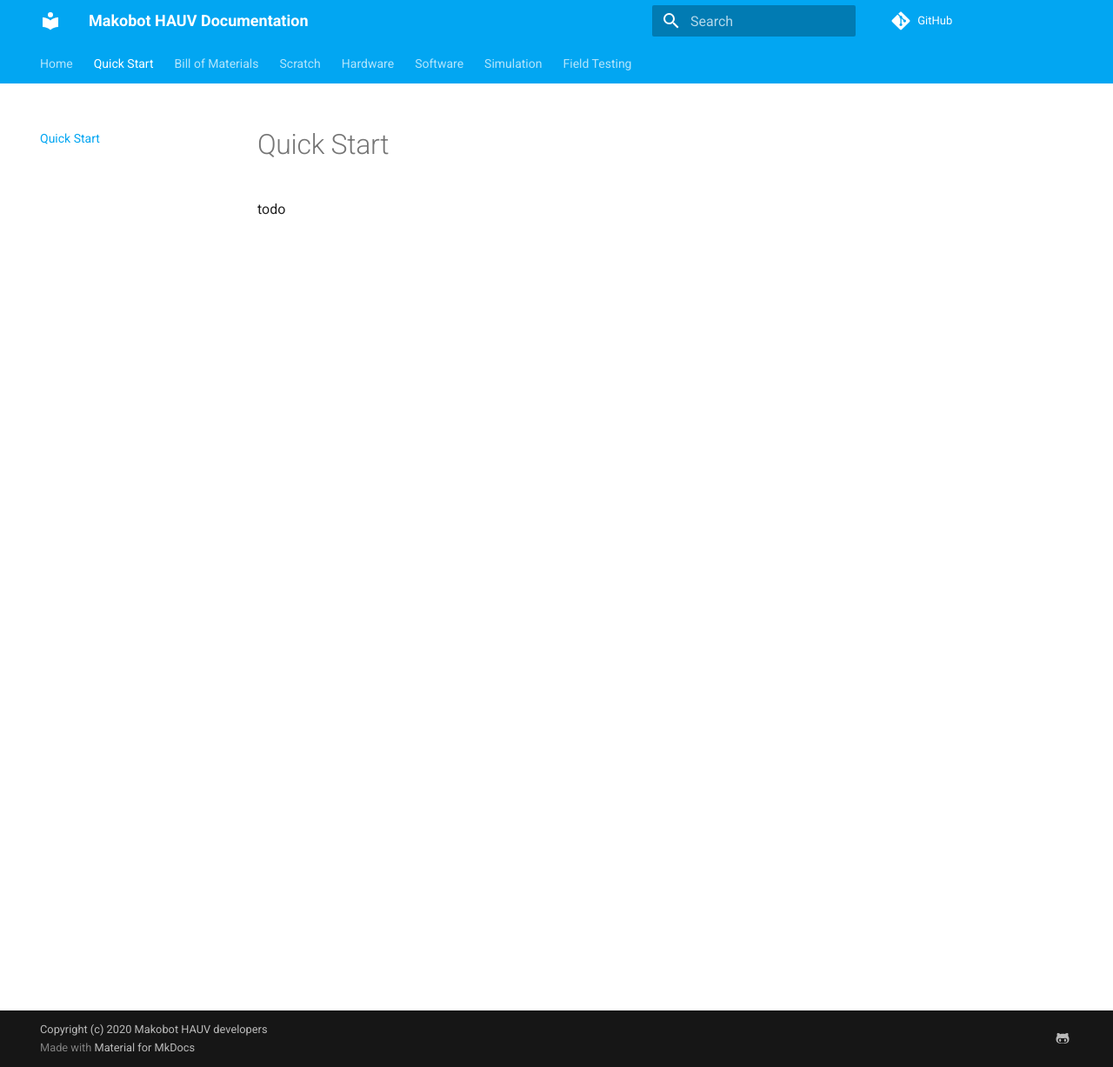
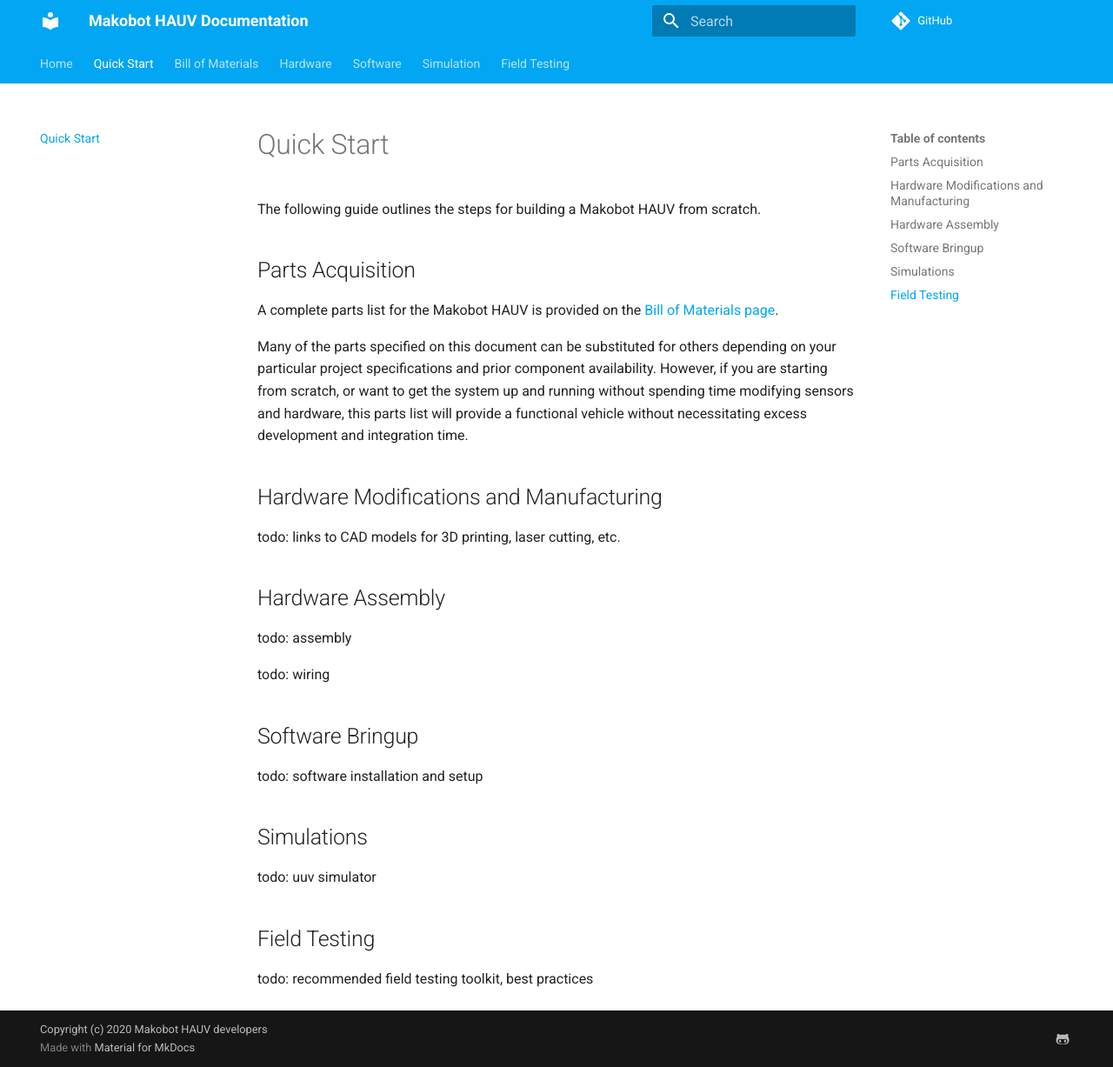
Before and after one commit to makobot-hauv/makobot-docs, an MkDocs documentation site: the page built from docs/quickstart.md, in a window 1280 px wide and 1227 px high. Shown: the whole window at 87% size. Built offline with MkDocs 1.6.1 and Material for MkDocs 9.7.7, drawn with Linux system fonts in a browser that asks for light colours.

Commit message:
update about description

```diff
--- a/docs/quickstart.md
+++ b/docs/quickstart.md
@@ -1,4 +1,37 @@
 # Quick Start
 
+The following guide outlines the steps for building a Makobot HAUV from scratch.
 
-todo
+
+## Parts Acquisition
+
+A complete parts list for the Makobot HAUV is provided on the [Bill of Materials page](bom.md).
+
+Many of the parts specified on this document can be substituted for others depending on your particular project specifications and prior component availability. However, if you are starting from scratch, or want to get the system up and running without spending time modifying sensors and hardware, this parts list will provide a functional vehicle without necessitating excess development and integration time.
+
+## Hardware Modifications and Manufacturing
+
+todo: links to CAD models for 3D printing, laser cutting, etc.
+
+
+## Hardware Assembly
+
+todo: assembly
+
+todo: wiring
+
+
+## Software Bringup
+
+todo: software installation and setup
+
+
+## Simulations
+
+todo: uuv simulator
+
+
+
+## Field Testing
+
+todo: recommended field testing toolkit, best practices
--- a/mkdocs.yml
+++ b/mkdocs.yml
@@ -26,7 +26,6 @@ nav:
     - Home: index.md
     - Quick Start: quickstart.md
     - Bill of Materials: bom.md
-    - Scratch: scratch.md
     - Hardware:
         - Robot Modification Instructions: hardware/robot_modifications.md
         - Wiring Instructions: hardware/wiring.md
```
Also changed, not shown: docs/bom.md (+2 -2 lines), docs/index.md (+8 -4 lines), docs/scratch.txt (renamed from docs/scratch.md).
